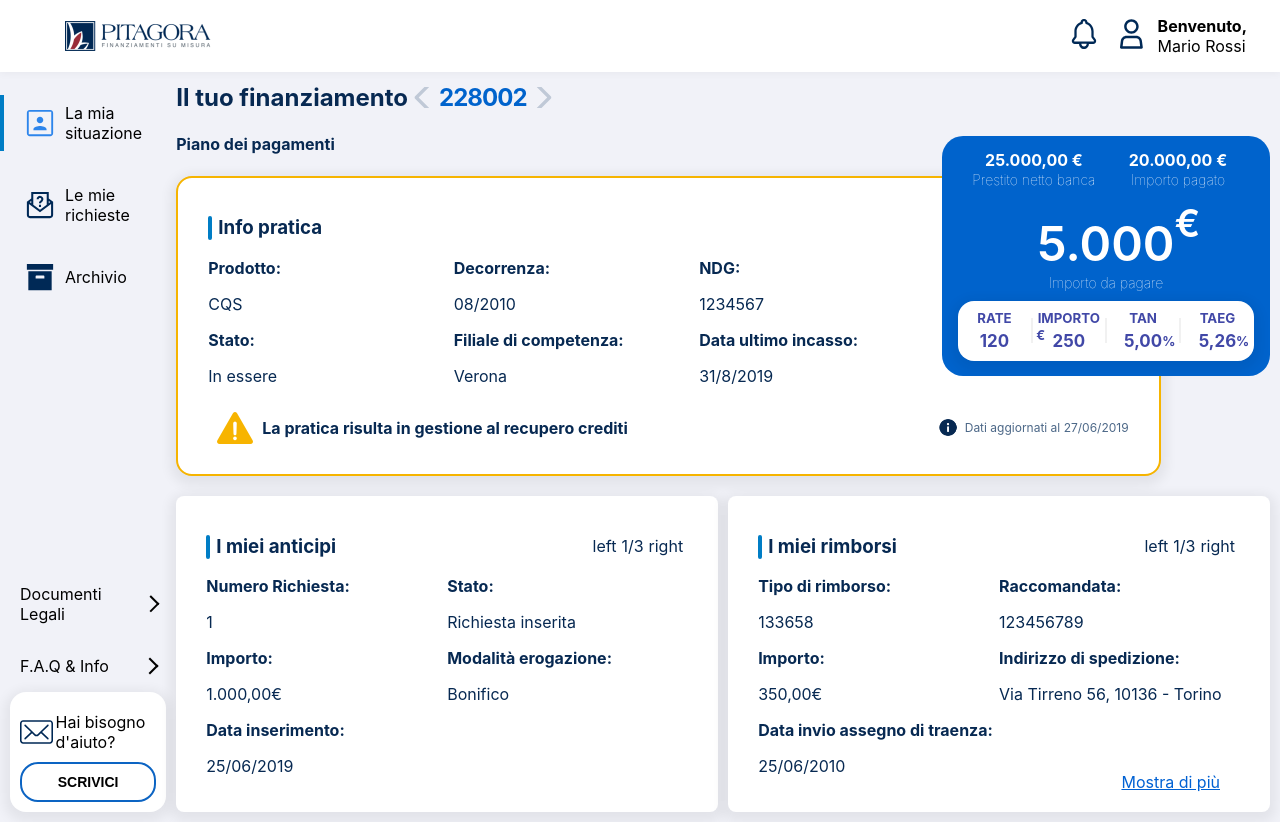
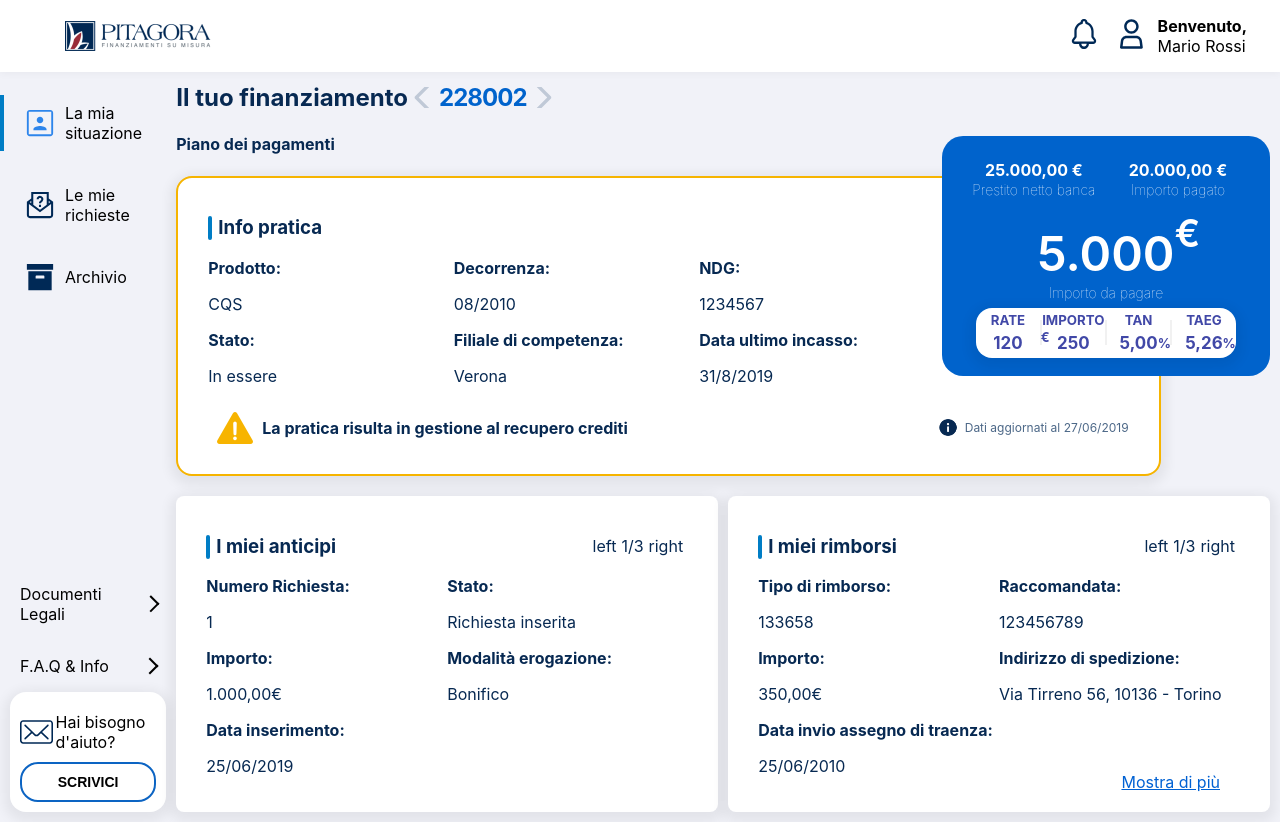
Before and after one commit to GIT-TRIPLESENSE/app-pitagora, a website: page src/pages/Dashboard-Draft-Alarm/Dashboard-Draft-Alarm.html in a window 1280 px wide. Drawn offline with nearby package versions, Linux system fonts and the light colour scheme; files that its build step writes are made by us from their sources.

Commit message:
floating summary fix

```diff
--- a/src/components/Info-Pratica/info-pratica.scss
+++ b/src/components/Info-Pratica/info-pratica.scss
@@ -98,6 +98,7 @@
     padding: 10px 20px 100px;
 
     &.desktop-only {
+        padding: 20px 20px;
         position: absolute;
         right: 0;
         top: -40px;
@@ -144,8 +145,10 @@
         color: #4148A7;
         min-height: 25%;
         box-shadow: 0 4px 12px 6px rgba(0, 0, 0, .06);
-        position: absolute;
-        bottom: 15px;
+        &.mobile-only {
+            position: absolute;
+            bottom: 15px;
+        }
 
         .data-loan {
             flex: 1;
--- a/src/pages/Dashboard-Draft-Alarm/index.scss
+++ b/src/pages/Dashboard-Draft-Alarm/index.scss
@@ -80,6 +80,7 @@
 				.main {
 					width: 100%;
 					align-content: center;
+					padding-left: 10px;
 
 					.title-container {
 						width: 100%;
```
Also changed, not shown: 1 other file.
